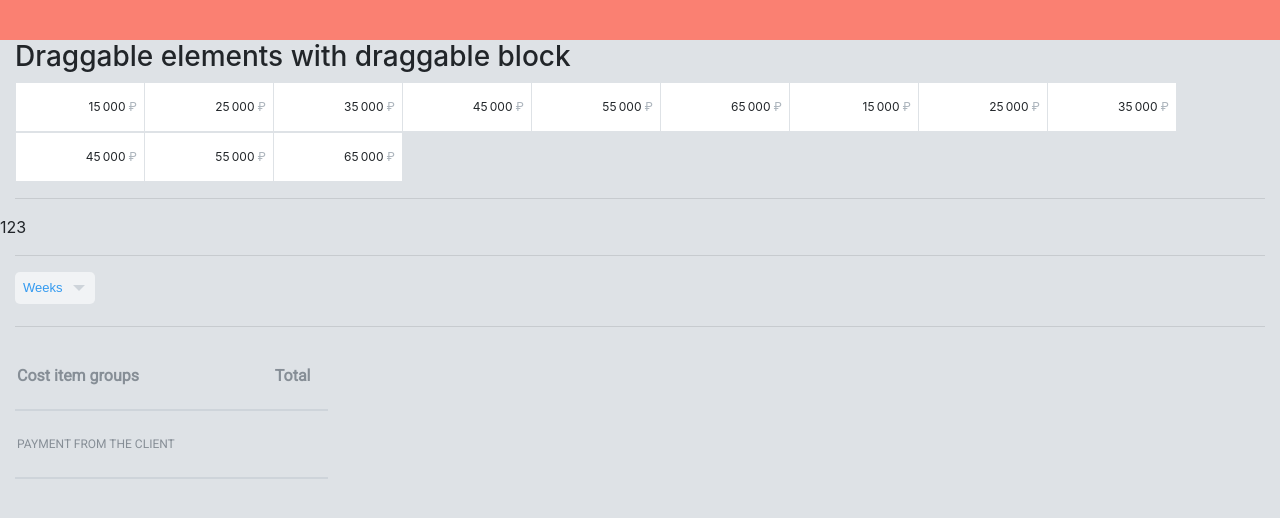
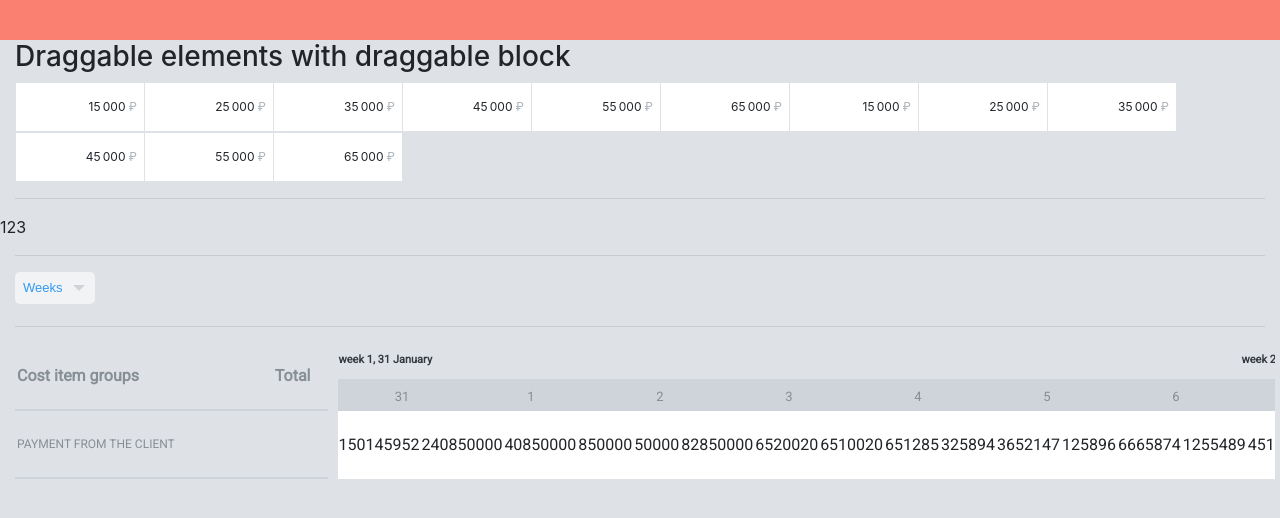
Before and after one commit to apechkin/vue-components, a Vue app: page / in a window 1280 px wide. Shown: the top 518 px of the page. Built offline with nearby package versions, Linux system fonts and the light colour scheme; the HTML template or start-up script is replaced by a standard one.

Commit message:
add rtext

```diff
--- a/src/components/RFixedTable/income.vue
+++ b/src/components/RFixedTable/income.vue
@@ -9,9 +9,11 @@
       <table class="header-table">
         <tr>
           <td v-for="(vdata, index) in filteredDates" :key="`headLine_${index}`">
-            <edrag-input
+            <r-text :value="vdata.fromClient" />
+            <!--            <edrag-input
               :value="vdata.fromClient"
               currency="RUR"/>
+              -->
           </td>
         </tr>
       </table>
@@ -21,13 +23,15 @@
 
 <script>
   import EdragInput from '~/containers/EDragInput/index.vue'
+  import RText from '../RText/index.vue'
   export default {
     props: {
       width: String,
       filteredDates: Array
     },
     components: {
-      EdragInput
+      EdragInput,
+      RText
     },
     data () {
       return {}
@@ -51,6 +55,7 @@
 table {
   td {
     height: 68px;
+    background-color: white;
   }
 }
 </style>
--- /dev/null
+++ b/src/components/RText/index.vue
@@ -0,0 +1,23 @@
+<template>
+  <div class="text">
+    {{value}}
+  </div>
+</template>
+
+<script>
+  export default {
+    props: {
+      value: [String, Number]
+    }
+  }
+</script>
+
+<style lang="scss" scoped>
+@import "../../assets/mixins.scss";
+@import "../../assets/style.scss";
+.text {
+  @extend .df-center-jccenter;
+  min-width: 100%;
+  min-height: 100%;
+}
+</style>
--- a/src/pages/Content/index.vue
+++ b/src/pages/Content/index.vue
@@ -26,8 +26,8 @@
     />
     <!-- <rfixed-table/> -->
     <hr>
-    <r-header ref="headerTable" width="100%" :userData="dates"/>
-    <r-income  width="100%" :userData="dates" :com="computedData"/>
+    <r-header ref="headerTable" width="100%" :filteredDates="computedData" />
+    <r-income  width="100%" :userData="dates" :filteredDates="computedData" />
   </div>
 </template>
 
```
